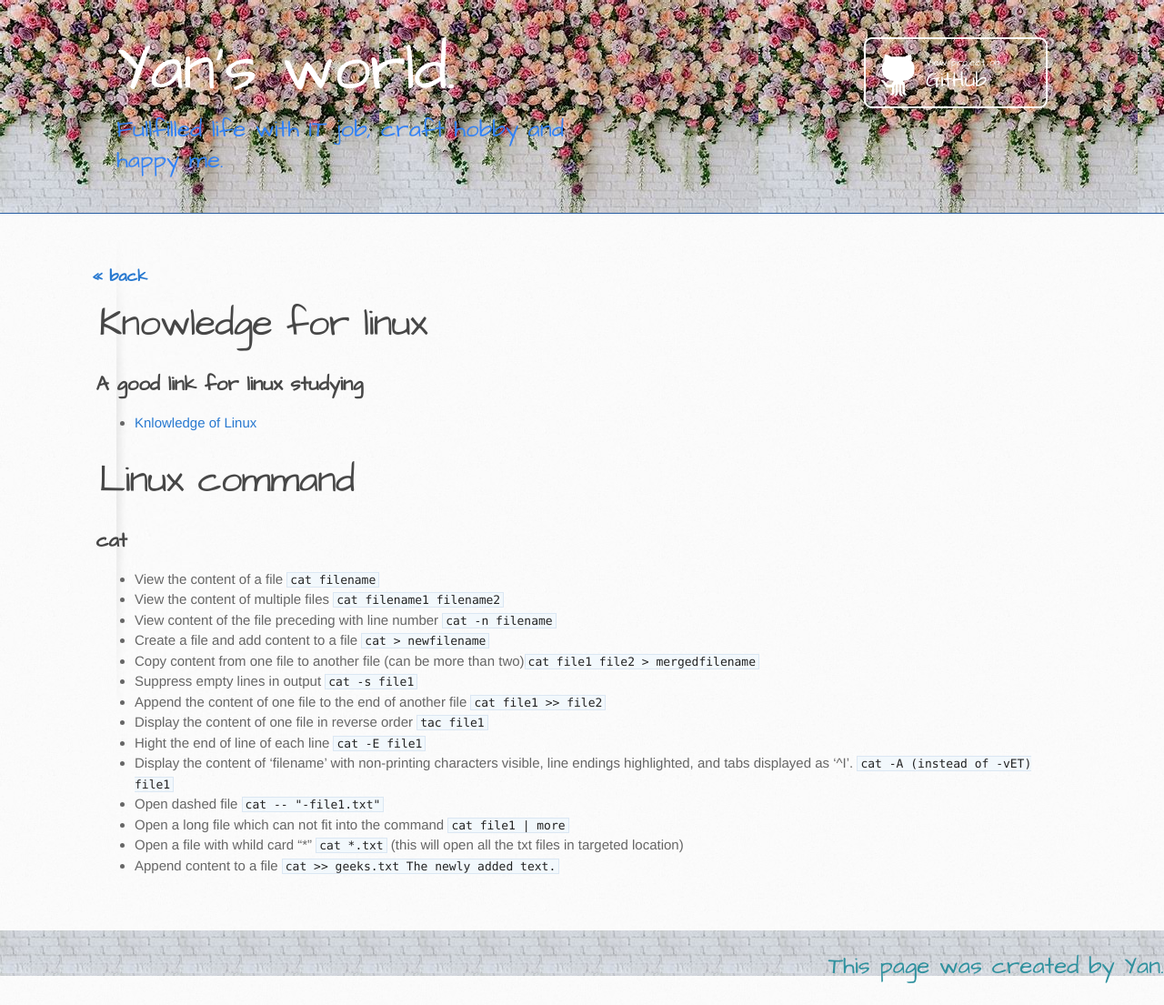
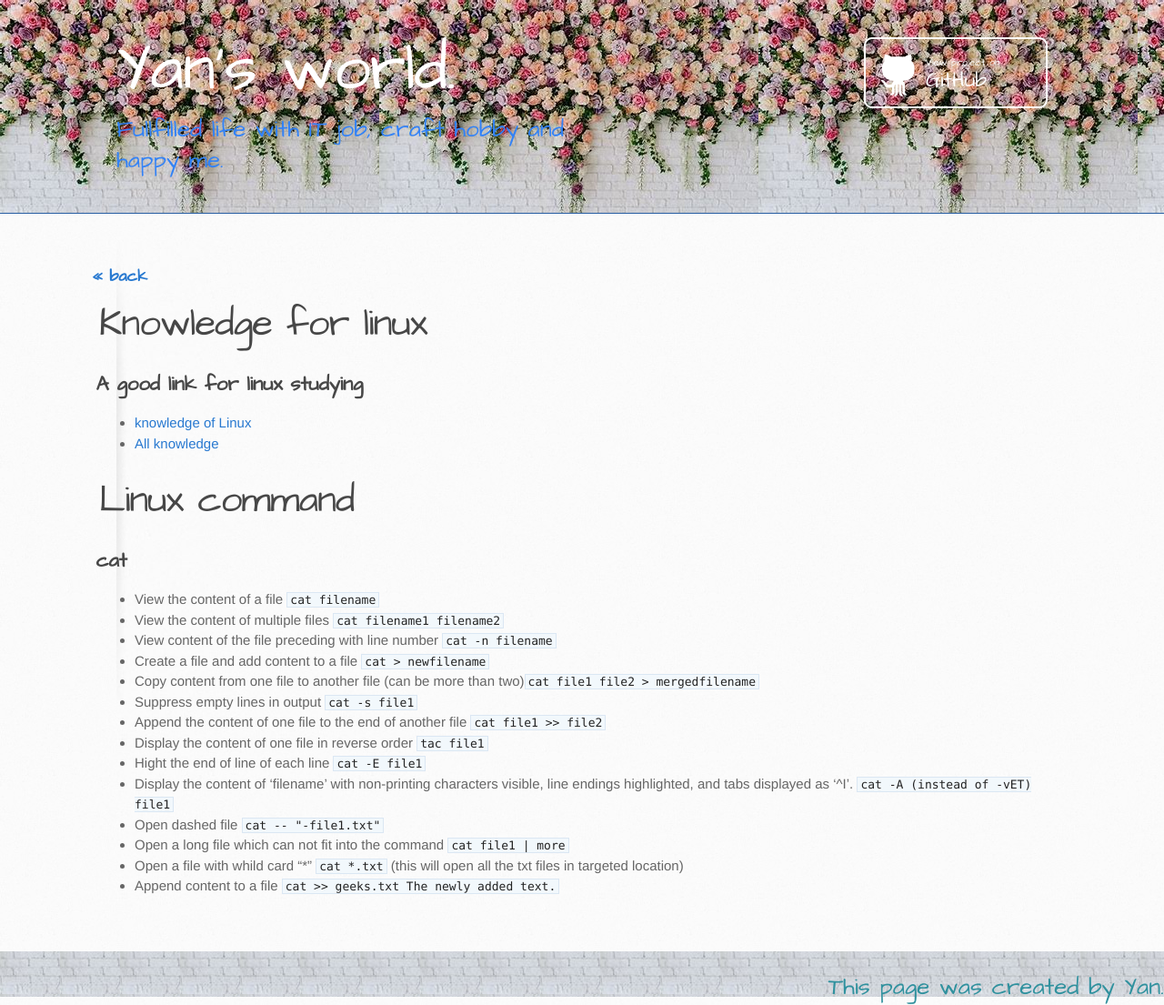
Before and after one commit to itcraftme/itcraftme, a Jekyll site: the page built from docs/it/linux.md, in a window 1280 px wide. Shown: the whole page at 91% size. Built offline with Jekyll 4.4.1, drawn with Linux system fonts in a browser that asks for light colours; our own code applies the rules of GitHub Pages for plain Markdown files; before the commit the page ends 1082 px from its top, so only the background shows below that.

Commit message:
add a link for studying

```diff
--- a/docs/it/linux.md
+++ b/docs/it/linux.md
@@ -2,7 +2,8 @@
 # Knowledge for linux
 
 ## A good link for linux studying
-- [Knlowledge of Linux](https://linux265.com/course/)
+- [knowledge of Linux](https://linux265.com/course/)
+- [All knowledge](https://www.geeksforgeeks.org/)
 
 # Linux command
 ## cat
```
